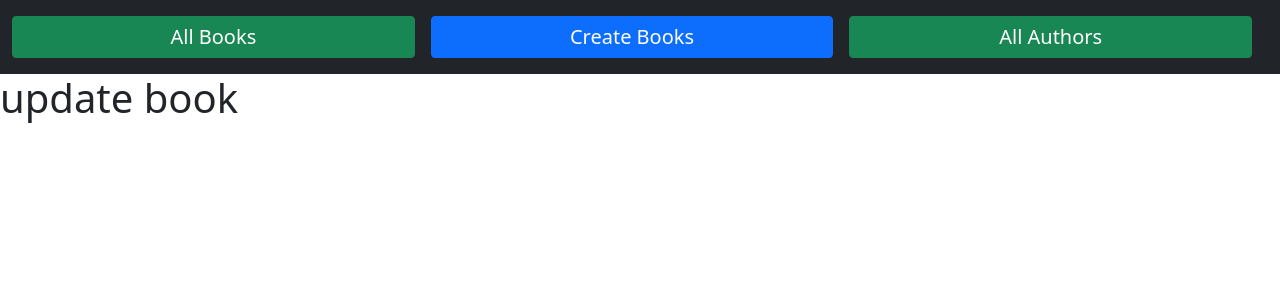
After one commit to MohamedAlabasy/Learn-Django-Book-App-ITI, a Django app: page /books/update_book in a window 1280 px wide. The commit adds this page. Shown: the top 300 px of the page. Run offline with Django 4.2, Linux system fonts and the light colour scheme.

Commit message:
finnish design

```diff
--- /dev/null
+++ b/books/forms.py
@@ -0,0 +1,4 @@
+from django import forms
+
+
+# class
--- a/books/templates/books/base.html
+++ b/books/templates/books/base.html
@@ -19,6 +19,7 @@
     <nav class="navbar navbar-expand-lg navbar-dark bg-dark py-3">
         <div class="container-fluid">
             <a class="navbar-brand btn btn-success w-100" href="{% url 'list_books' %}">All Books</a>
+            <a class="navbar-brand btn btn-primary w-100" href="{% url 'create_book' %}">Create Books</a>
             <a class="navbar-brand btn btn-success w-100" href="{% url 'list_authors' %}">All Authors</a>
         </div>
     </nav>
--- /dev/null
+++ b/books/templates/books/update_book.html
@@ -0,0 +1,8 @@
+{% extends 'books/base.html' %}
+{% load static %}
+{% block title %}Create Book{% endblock %}
+
+
+{% block content %}
+<h1>{{data}}</h1>
+{% endblock %}
--- a/books/urls.py
+++ b/books/urls.py
@@ -1,9 +1,12 @@
 from django.urls import path
-from .views import list_books, show_book, list_authors, show_author
+from .views import list_books, show_book, list_authors, show_author, create_book, update_book, delete_book
 
 urlpatterns = [
     path('', list_books, name='list_books'),
     path('<int:book_id>', show_book, name="show_book"),
+    path('create_book', create_book, name="create_book"),
+    path('update_book', update_book, name="update_book"),
+    path('delete_book', delete_book, name="delete_book"),
     path('author/', list_authors, name="list_authors"),
     path('author/<int:author_id>', show_author, name="show_author"),
 ]
--- a/books/views.py
+++ b/books/views.py
@@ -1,5 +1,7 @@
 from django.shortcuts import render, get_object_or_404
 from .models import Book, Author
+from django.shortcuts import redirect
+
 # Create your views here.
 
 
@@ -34,3 +36,22 @@ def show_author(request, author_id):
         "books": Book.objects.filter(author_id=author_id).all(),
     }
     return render(request, 'books/show_author.html', context=context)
+
+
+def create_book(request):
+    context = {
+        "data": "Create New Books"
+    }
+    return render(request, 'books/create_book.html', context=context)
+
+
+def update_book(request):
+    context = {
+        "data": "update book"
+    }
+    return render(request, 'books/update_book.html', context=context)
+
+
+def delete_book(request):
+    response = redirect('list_books')
+    return response
```
Also changed, not shown: books/templates/books/create_book.html (added, +8 -0 lines), books/templates/books/show_book.html (+6 -2 lines).
